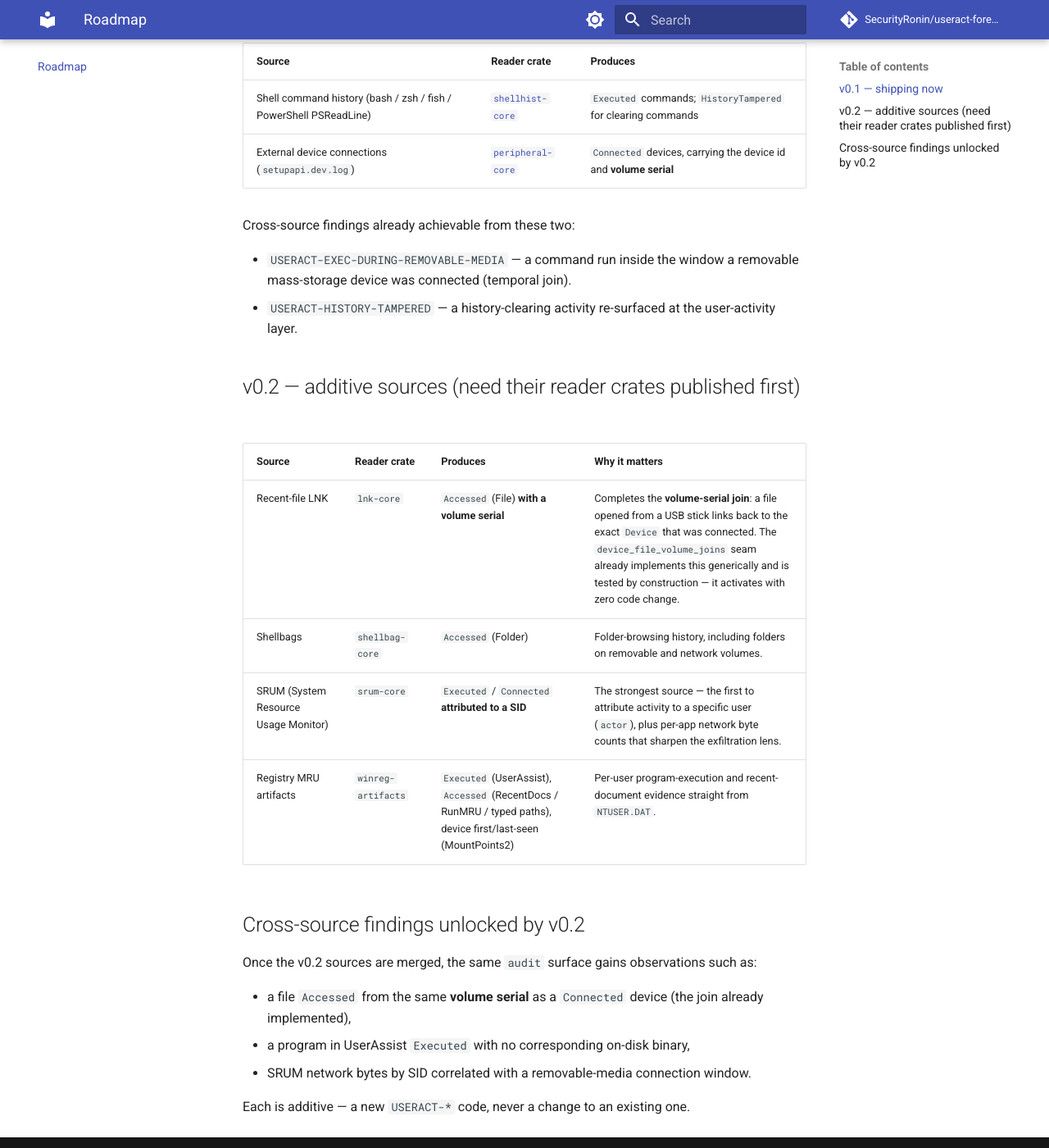
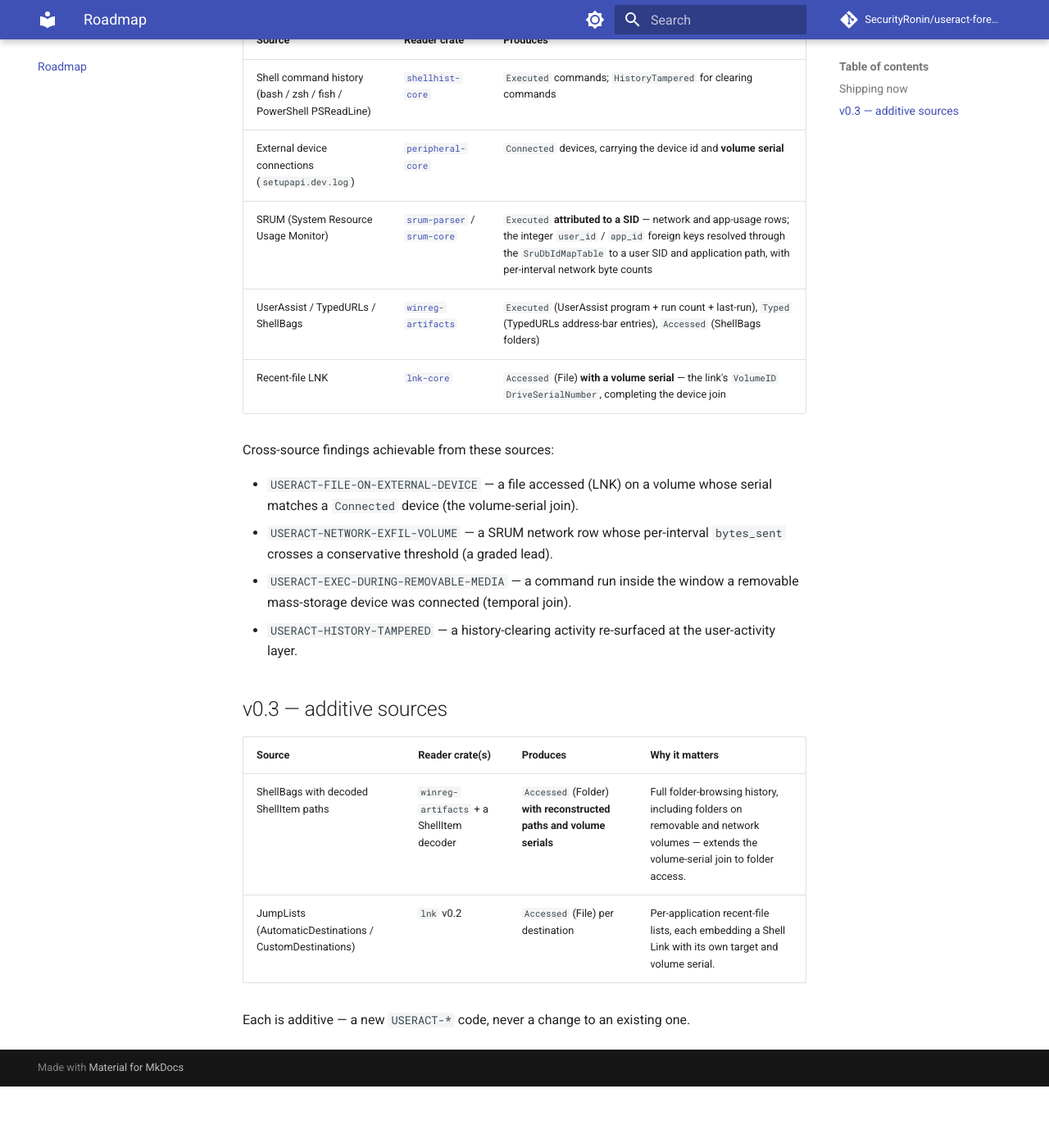
Before and after one commit to SecurityRonin/useract-forensic, an MkDocs documentation site: the page built from docs/roadmap.md, in a window 1280 px wide and 1400 px high, scrolled down 369 px. Shown: the whole window at 82% size. Built offline with MkDocs 1.6.1 and Material for MkDocs 9.7.7, drawn with Linux system fonts in a browser that asks for light colours; comment, search, counter and statistics services are not loaded; after the commit the page ends 1694 px from its top, so only the background shows below that; some of the changed text lies outside the part shown.

Commit message:
docs(useract-forensic): v0.2 — README sources/anomaly tables, roadmap, CHANGELOG
Move SRUM / winreg-artifacts / LNK out of the roadmap into the shipping sources
table (with the real published crate names: srum-parser/srum-core,
winreg-artifacts, lnk-core). Add the two new anomaly codes
(USERACT-FILE-ON-EXTERNAL-DEVICE, USERACT-NETWORK-EXFIL-VOLUME) to the README
table, document the now-live volume-serial join, refresh the v0.2 real-data
validation paragraph, set the v0.3 roadmap (ShellBags with decoded ShellItem
paths, JumpLists), add the 0.2.0 CHANGELOG entry, and update the lib module docs.

Co-Authored-By: Claude Opus 4.8 <noreply@anthropic.com>

```diff
--- a/docs/roadmap.md
+++ b/docs/roadmap.md
@@ -1,42 +1,36 @@
 # Roadmap
 
 `useract-forensic` is the user-activity correlation layer. Its power grows with
-every per-user source it can merge. v0.1 ships with two; the value compounds as the
-reader crates below are published and slotted in behind the `ActivitySource` trait
-— each one is purely additive, with no breaking change to the `UserActivity` model
-or the `audit` surface.
+every per-user source it can merge. Each source slots in behind the
+`ActivitySource` trait — purely additive, with no breaking change to the `audit`
+surface.
 
-## v0.1 — shipping now
+## Shipping now
 
 | Source | Reader crate | Produces |
 |---|---|---|
 | Shell command history (bash / zsh / fish / PowerShell PSReadLine) | [`shellhist-core`](https://crates.io/crates/shellhist-core) | `Executed` commands; `HistoryTampered` for clearing commands |
 | External device connections (`setupapi.dev.log`) | [`peripheral-core`](https://crates.io/crates/peripheral-core) | `Connected` devices, carrying the device id and **volume serial** |
+| SRUM (System Resource Usage Monitor) | [`srum-parser`](https://crates.io/crates/srum-parser) / [`srum-core`](https://crates.io/crates/srum-core) | `Executed` **attributed to a SID** — network and app-usage rows; the integer `user_id` / `app_id` foreign keys resolved through the `SruDbIdMapTable` to a user SID and application path, with per-interval network byte counts |
+| UserAssist / TypedURLs / ShellBags | [`winreg-artifacts`](https://crates.io/crates/winreg-artifacts) | `Executed` (UserAssist program + run count + last-run), `Typed` (TypedURLs address-bar entries), `Accessed` (ShellBags folders) |
+| Recent-file LNK | [`lnk-core`](https://crates.io/crates/lnk-core) | `Accessed` (File) **with a volume serial** — the link's `VolumeID` `DriveSerialNumber`, completing the device join |
 
-Cross-source findings already achievable from these two:
+Cross-source findings achievable from these sources:
 
+- `USERACT-FILE-ON-EXTERNAL-DEVICE` — a file accessed (LNK) on a volume whose
+  serial matches a `Connected` device (the volume-serial join).
+- `USERACT-NETWORK-EXFIL-VOLUME` — a SRUM network row whose per-interval
+  `bytes_sent` crosses a conservative threshold (a graded lead).
 - `USERACT-EXEC-DURING-REMOVABLE-MEDIA` — a command run inside the window a
   removable mass-storage device was connected (temporal join).
 - `USERACT-HISTORY-TAMPERED` — a history-clearing activity re-surfaced at the
   user-activity layer.
 
-## v0.2 — additive sources (need their reader crates published first)
+## v0.3 — additive sources
 
-| Source | Reader crate | Produces | Why it matters |
+| Source | Reader crate(s) | Produces | Why it matters |
 |---|---|---|---|
-| Recent-file LNK | `lnk-core` | `Accessed` (File) **with a volume serial** | Completes the **volume-serial join**: a file opened from a USB stick links back to the exact `Device` that was connected. The `device_file_volume_joins` seam already implements this generically and is tested by construction — it activates with zero code change. |
-| Shellbags | `shellbag-core` | `Accessed` (Folder) | Folder-browsing history, including folders on removable and network volumes. |
-| SRUM (System Resource Usage Monitor) | `srum-core` | `Executed` / `Connected` **attributed to a SID** | The strongest source — the first to attribute activity to a specific user (`actor`), plus per-app network byte counts that sharpen the exfiltration lens. |
-| Registry MRU artifacts | `winreg-artifacts` | `Executed` (UserAssist), `Accessed` (RecentDocs / RunMRU / typed paths), device first/last-seen (MountPoints2) | Per-user program-execution and recent-document evidence straight from `NTUSER.DAT`. |
-
-## Cross-source findings unlocked by v0.2
-
-Once the v0.2 sources are merged, the same `audit` surface gains observations such
-as:
-
-- a file `Accessed` from the same **volume serial** as a `Connected` device
-  (the join already implemented),
-- a program in UserAssist `Executed` with no corresponding on-disk binary,
-- SRUM network bytes by SID correlated with a removable-media connection window.
+| ShellBags with decoded ShellItem paths | `winreg-artifacts` + a ShellItem decoder | `Accessed` (Folder) **with reconstructed paths and volume serials** | Full folder-browsing history, including folders on removable and network volumes — extends the volume-serial join to folder access. |
+| JumpLists (AutomaticDestinations / CustomDestinations) | `lnk` v0.2 | `Accessed` (File) per destination | Per-application recent-file lists, each embedding a Shell Link with its own target and volume serial. |
 
 Each is additive — a new `USERACT-*` code, never a change to an existing one.
```
Also changed, not shown: CHANGELOG.md (+47 -0 lines), README.md (+10 -9 lines), 1 other file.
